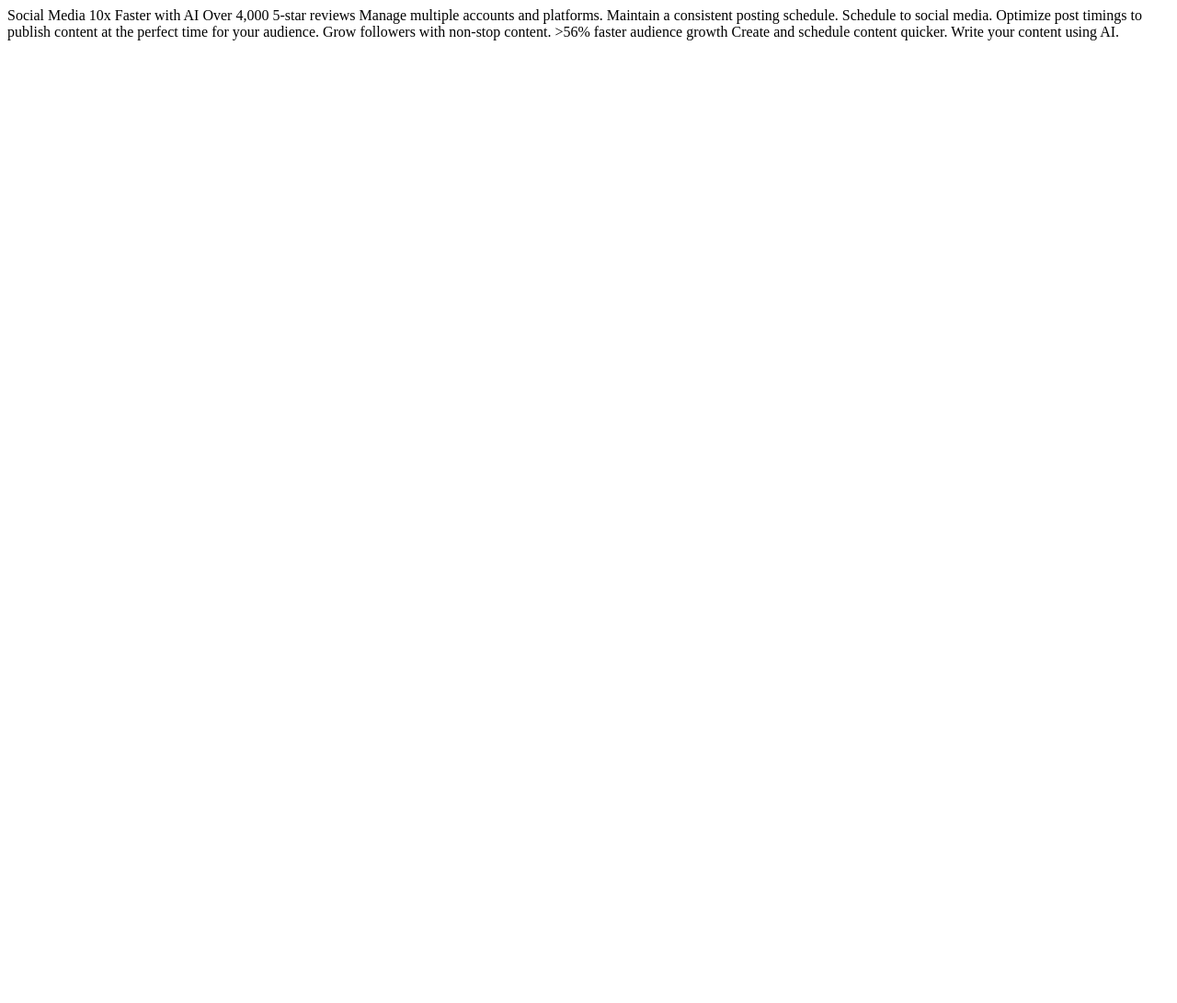
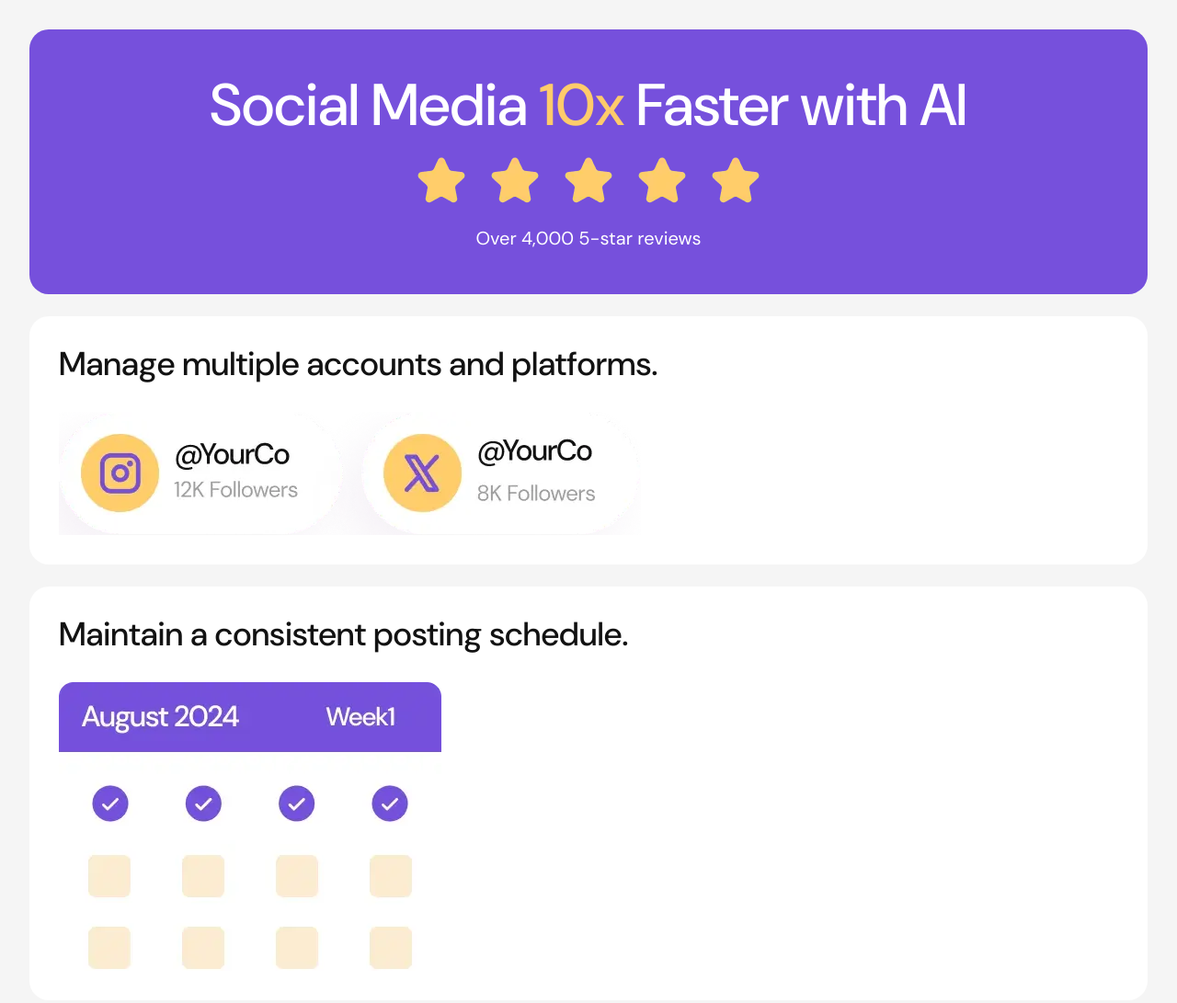
Before and after one commit to oryanhach/bento-grid, a plain HTML site: page index.html in a window 1280 px wide. Shown: the top 1091 px of the page at 92% size. Before the commit the page ends 800 px from the top, so only its background shows below. Drawn offline with Linux system fonts and the light colour scheme.

Commit message:
added basic stylings

```diff
--- a/index.html
+++ b/index.html
@@ -2,35 +2,63 @@
 <html lang="en">
 
 <head>
-  <meta charset="UTF-8">
-  <meta name="viewport" content="width=device-width, initial-scale=1.0">
-  <!-- displays site properly based on user's device -->
+  <meta charset="UTF-8" />
+  <link rel="icon" type="image/svg+xml" href="/favicon.svg" />
+  <meta name="viewport" content="width=device-width, initial-scale=1.0" />
 
-  <link rel="icon" type="image/png" sizes="32x32" href="./assets/images/favicon-32x32.png">
-
-  <title>Frontend Mentor | Bento grid</title>
-
+  <title>Frontend Mentor Bento Grid Challenge</title>
+  <link href="/style.css" rel="stylesheet">
 </head>
 
 <body>
 
-  Social Media 10x Faster with AI
-  Over 4,000 5-star reviews
+  <main>
+    <div class="bento-grid">
 
-  Manage multiple accounts and platforms.
+      <div>
+        <h1>Social Media <span>10x</span> Faster with AI</h1>
+        <img src="/assets/images/illustration-five-stars.webp" alt="">
+        <p>Over 4,000 5-star reviews</p>
+      </div>
 
-  Maintain a consistent posting schedule.
+      <div>
+        <h2>Manage multiple accounts and platforms.</h2>
+        <img src="/assets/images/illustration-multiple-platforms.webp" alt="">
+      </div>
 
-  Schedule to social media.
-  Optimize post timings to publish content at the perfect time for your audience.
+      <div>
+        <h2>Maintain a consistent posting schedule.</h2>
+        <img src="/assets/images/illustration-consistent-schedule.webp" alt="">
+      </div>
 
-  Grow followers with non-stop content.
+      <div>
+        <h2>Schedule to social media.</h2>
+        <img src="assets/images/illustration-schedule-posts.webp" alt="">
+        <p>Optimize post timings to publish content at the perfect time for your audience.</p>
+      </div>
 
-  >56% faster audience growth
+      <div>
+        <h2>Grow followers with non-stop content.</h2>
+        <img src="assets/images/illustration-grow-followers.webp" alt="">
+      </div>
 
-  Create and schedule content quicker.
+      <div>
+        <h2>>56% <span>faster audience growth</span></h2>
+        <img src="assets/images/illustration-audience-growth.webp" alt="">
+      </div>
 
-  Write your content using AI.
+      <div>
+        <h2>Create and schedule content <span>quicker.</span></h2>
+        <img src="assets/images/illustration-create-post.webp" alt="">
+      </div>
+
+      <div>
+        <h2>Write your content using AI.
+        </h2>
+        <img src="assets/images/illustration-ai-content.webp" alt="">
+      </div>
+    </div>
+  </main>
 
 </body>
 
--- /dev/null
+++ b/style.css
@@ -0,0 +1,132 @@
+@font-face {
+	font-family: 'DM Sans';
+	font-weight: 400 500;
+	src: url('../assets/fonts/DMSans-VariableFont_opsz,wght.ttf');
+}
+
+@font-face {
+	font-family: 'DM Sans';
+	font-style: italic;
+	font-weight: 400 500;
+	src: url('../assets/fonts/DMSans-Italic-VariableFont_opsz,wght.ttf');
+}
+
+:root {
+	--primary-subdued: hsl(254, 88%, 90%);
+	--primary-base: hsl(256, 67%, 59%);
+	--accent-subdued: hsl(31, 66%, 93%);
+	--accent-base: hsl(39, 100%, 71%);
+	--white: hsl(0, 0%, 100%);
+	--off-white: hsl(0, 0%, 96%);
+	--black: hsl(0, 0%, 7%);
+
+	--fs-reg: 1.25rem;
+
+	--fs-md: 2.25rem;
+	--fs-lg: 3rem;
+	--fs-xl: 4rem;
+}
+
+@layer reset {
+	*,
+	*::before,
+	*::after {
+		box-sizing: border-box;
+	}
+
+	h1,
+	h2,
+	h3,
+	h4,
+	h5,
+	h6,
+	p,
+	ul,
+	ol,
+	figure {
+		margin: 0;
+	}
+
+	h1,
+	h2,
+	h3,
+	h4,
+	h5,
+	h6 {
+		font-weight: 500;
+	}
+
+	img {
+		max-width: 100%;
+		display: block;
+	}
+}
+
+@layer base {
+	html {
+		font-family: 'DM Sans', sans-serif;
+		line-height: 1.3;
+	}
+
+	body {
+		margin: 32px;
+		color: var(--black);
+		font-size: var(--fs-reg);
+		background: var(--off-white);
+	}
+
+	h1,
+	h2 {
+		color: var(--heading-foreground, inherit);
+		font-size: var(--heading-font-size, var(--fs-md));
+		line-height: 1.1;
+		text-wrap: balance;
+
+		span {
+			color: var(--heading-span-foreground, var(--black));
+		}
+	}
+}
+
+@layer layout {
+	.bento-grid {
+		display: grid;
+		gap: 24px;
+	}
+
+	.bento-grid > * {
+		color: var(--bento-card-foreground, var(--black));
+		background-color: var(--bento-card-surface, var(--white));
+		padding: var(--bento-card-padding, 32px);
+		border-radius: var(--bento-card-border-radius, 21px);
+
+		display: grid;
+		gap: var(--bento-card-gap, 32px);
+		align-content: var(--bento-card-vertical-alignment, start);
+		justify-items: var(--bento-card-horizontal-alignment, start);
+		text-align: var(--bento-card-horizontal-alignment, start);
+	}
+
+	.bento-grid > img {
+		max-width: var(--bento-card-image-width, 100%);
+		width: var(--bento-card-image-width, 100%);
+		order: var(--bento-card-image-order);
+	}
+
+	.bento-grid > :nth-child(1) {
+		--heading-font-size: var(--fs-xl);
+		--heading-span-foreground: var(--accent-base);
+		--bento-card-foreground: var(--white);
+		--bento-card-surface: var(--primary-base);
+		--bento-card-padding: 48px;
+		--bento-card-horizontal-alignment: center;
+		--bento-card-image-width: 70%;
+		--bento-card-gap: 16px;
+	}
+}
+
+@layer utilities {
+	.visually-first {
+		order: -1;
+	}
+}
```
